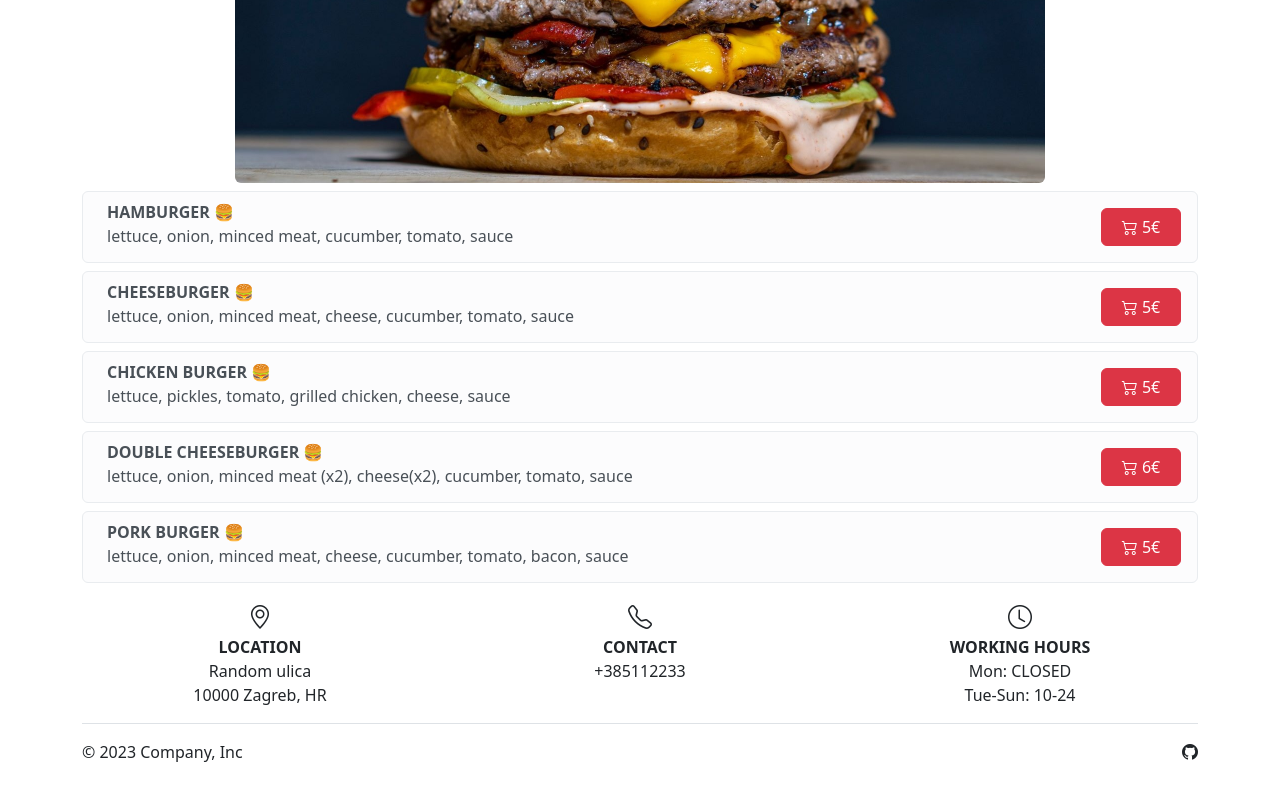
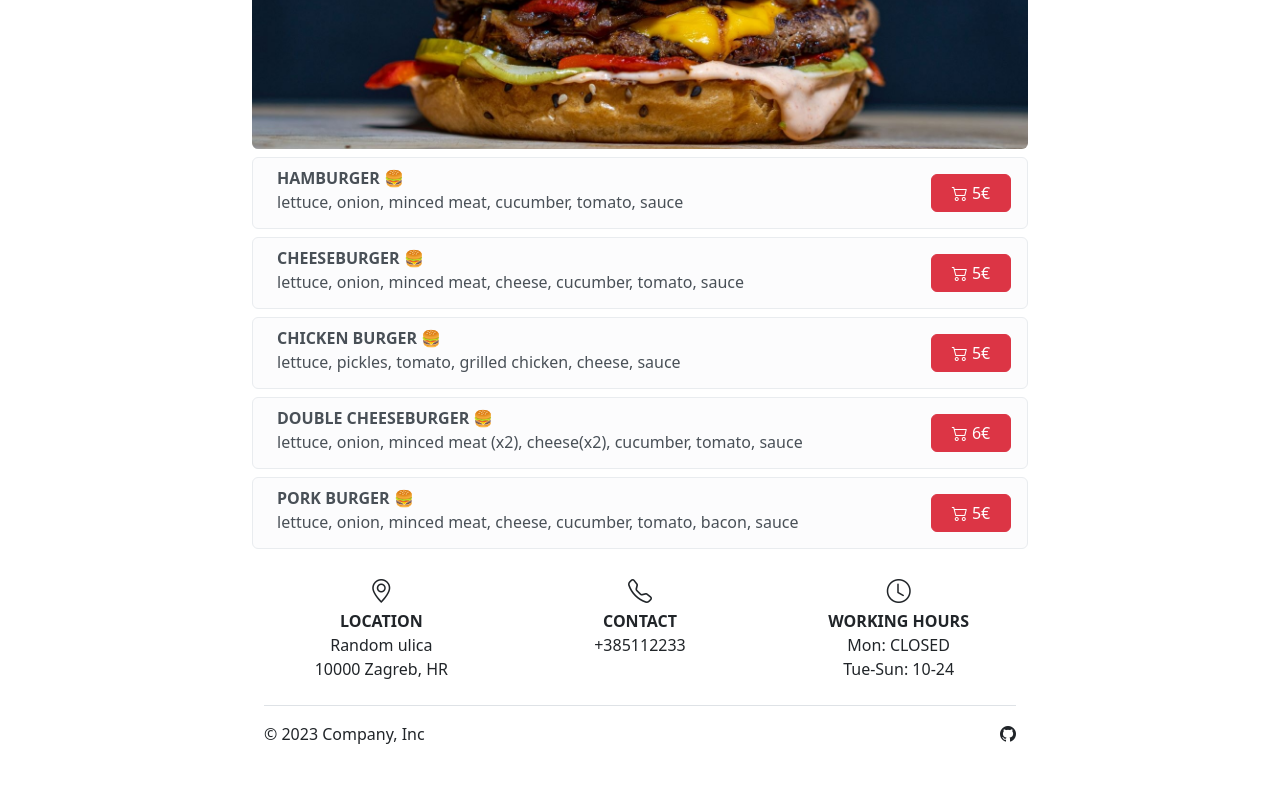
Before and after one commit to Branimir1/react-state-project, a React (Vite) app: page / in a window 1280 px wide. Shown: the part 1153-1953 px from the top of the page. Built offline with nearby package versions, Linux system fonts and the light colour scheme.

Commit message:
Change in container and footer
width

```diff
--- a/src/App.jsx
+++ b/src/App.jsx
@@ -31,13 +31,11 @@ export default function App() {
   return (
         <ShoppingCartProvider>
           <BasicNav/>
-         <div className='container-md'>
+         <div className='container' style={{ maxWidth: '800px'}}>
          <h1>Hero Section</h1>
          {/*
             <Image src={pizzaImage} className="my-2" alt="Pizza" fluid rounded style={{ maxWidth: '100%', maxHeight: '400px' }} />
-
             slika pizze  <Image src=".img/pizza2" fluid />
-
             <PizzaItem key={menuItems.id} item={menuItem}/>*/}
           {menuItems.map((category) => (
             <div key={category.name}>
@@ -55,17 +53,8 @@ export default function App() {
               </div>
             </div>
           ))}
+          <MyFooter/>
           </div>
-          <MyFooter/>
         </ShoppingCartProvider>
   );
 }
-
-/* if you ever need the old value to determine the new state value
-  you should pass a callback function instead of state directly
-  u main appu:
-  navbar, hero, ul pizze i grill, site info u footer working hours i lokacija
-  react hooks koje trebam state effect i context
-  */
-/* slika burgera i burger items sad ima 2 nacina jedan je da loopam kroz 5 elemenata a
-          drugi da napravim 2 pizzaitem file-a sto mi bas nema puno funkcionalnog smisla*/
--- a/src/Footer.jsx
+++ b/src/Footer.jsx
@@ -6,13 +6,13 @@ function MyFooter() {
   return (
     <Container>
       <Row sm={1} md={3}>
-        <Col className="my-2"> <i class="bi bi-geo-alt" style={{ fontSize: '24px' }}></i><br/>
+        <Col className="my-3"> <i class="bi bi-geo-alt" style={{ fontSize: '24px' }}></i><br/>
           <span className="fw-bold">LOCATION </span> <br/><span> Random ulica<br/> 10000 Zagreb, HR</span>
         </Col>
-        <Col className="my-2">  <i class="bi bi-telephone" style={{ fontSize: '24px' }}></i><br/>
+        <Col className="my-3">  <i class="bi bi-telephone" style={{ fontSize: '24px' }}></i><br/>
           <span className="fw-bold">CONTACT </span> <br/><span> +385112233</span>
         </Col>
-        <Col className="my-2"> <i class="bi bi-clock" style={{ fontSize: '24px' }}></i><br/>
+        <Col className="my-3"> <i class="bi bi-clock" style={{ fontSize: '24px' }}></i><br/>
           <span className="fw-bold">WORKING HOURS </span> <br/><span> Mon: CLOSED<br/>Tue-Sun: 10-24</span>
         </Col>
       </Row>
--- a/src/chat_codes/PizzaItem.jsx
+++ b/src/chat_codes/PizzaItem.jsx
@@ -30,7 +30,8 @@ function PizzaItem({ item }) {
       <ListGroup as="ul" className='my-2'>
       <ListGroup.Item
         as="li" variant='light'
-        className="d-flex justify-content-between align-items-start w-md-50 w-lg-50">
+        className="d-flex justify-content-between align-items-start"
+        >
         <div className="ms-2 me-auto">
           <div className="fw-bold text-start">{item.name.toString().toUpperCase()}</div>
           <div className="text-start">{item.description}</div>
```
